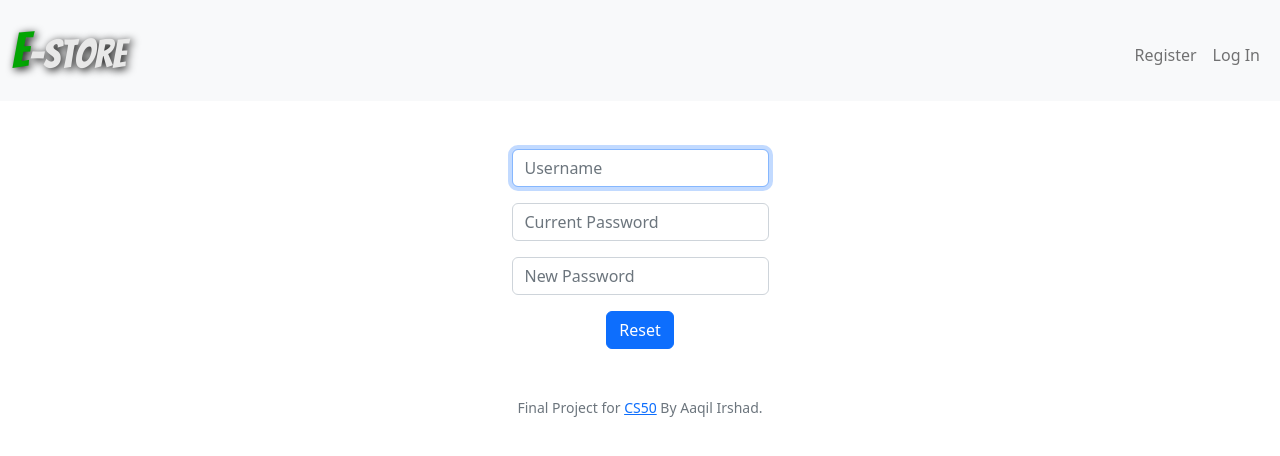
After one commit to Aaqilirshad/project, a Flask app: page /reset in a window 1280 px wide. The commit adds this page. Shown: the top 456 px of the page. Run offline with Flask 2, Linux system fonts and the light colour scheme; some libraries are stand-ins or nearby versions.

Commit message:
added sell wishlist app routes and reset app route

```diff
--- a/app.py
+++ b/app.py
@@ -36,6 +36,16 @@ def after_request(response):
 def index():
     """Home page"""
     return render_template("index.html")
+
+@app.route("/sell")
+@login_required
+def sell():
+    return render_template("sell.html")
+
+@app.route("/wishlist")
+@login_required
+def wishlist():
+    return render_template("wishlist.html")
 
 @app.route("/login", methods=["GET", "POST"])
 def login():
@@ -107,3 +117,34 @@ def logout():
 
     # Redirect user to login form
     return redirect("/")
+
+@app.route("/reset", methods=["GET", "POST"])
+def reset():
+    if request.method == "POST":
+
+        # Ensure username was submitted
+        if not request.form.get("username"):
+            return apology("must provide username", 403)
+
+        # Ensure password was submitted
+        elif not request.form.get("password"):
+            return apology("must provide password", 403)
+
+        # Query database for username
+        rows = db.execute("SELECT * FROM users WHERE username = ?", request.form.get("username"))
+
+        # Ensure username exists and password is correct
+        if len(rows) != 1 or not check_password_hash(rows[0]["hash"], request.form.get("password")):
+            return apology("invalid username and/or password", 403)
+
+        # Ensure new passwors was submitted
+        if not request.form.get("nw_password"):
+            return apology("must provide a new password", 403)
+
+        # update the database for the new password
+        db.execute("UPDATE users SET hash = :nwpw WHERE id = :id", nwpw=generate_password_hash(
+            request.form.get("nw_password"), method='pbkdf2:sha256', salt_length=8), id=rows[0]["id"])
+        return redirect("/login")
+
+    else:
+        return render_template("reset.html")
--- a/templates/layout.html
+++ b/templates/layout.html
@@ -24,7 +24,7 @@
 
        <nav class="navbar navbar-expand-lg bg-light">
         <div class="container-fluid">
-          <a class="navbar-brand" href="/"><span style="font-family: 'Bangers', cursive; font-size:50px; color:green">E</span><span style="font-family: 'Bangers', cursive; font-size:40px; color:gray">-Store</span> </a>
+          <a class="navbar-brand" href="/"><span style="font-family: 'Bangers', cursive; font-size:50px; color:rgb(3, 165, 3); text-shadow: 2px 2px 8px #000000">E</span><span style="font-family: 'Bangers', cursive; font-size:40px; color:rgb(232, 232, 232); text-shadow: 2px 2px 8px #000000">-Store</span> </a>
           <button class="navbar-toggler" type="button" data-bs-toggle="collapse" data-bs-target="#navbarSupportedContent" aria-controls="navbarSupportedContent" aria-expanded="false" aria-label="Toggle navigation">
             <span class="navbar-toggler-icon"></span>
           </button>
@@ -43,10 +43,10 @@
                 </ul>
               </li>
               <li class="nav-item">
-                <a class="nav-link" aria-current="page" href="#"> Sell your item </a>
+                <a class="nav-link" aria-current="page" href="/sell"> Sell your item </a>
               </li>
               <li class="nav-item">
-                <a class="nav-link" href="#"> Wishlist </a>
+                <a class="nav-link" href="/wishlist"> Wishlist </a>
               </li>
 
               <li class="nav-item">
--- /dev/null
+++ b/templates/reset.html
@@ -0,0 +1,18 @@
+{% extends "layout.html" %}
+
+{% block title %} Reset {% endblock %}
+
+{% block main %}
+<form action="/reset" method="post">
+    <div class="mb-3">
+        <input autocomplete="off" autofocus class="form-control mx-auto w-auto" id="username" name="username" placeholder="Username" type="text">
+    </div>
+    <div class="mb-3">
+        <input class="form-control mx-auto w-auto" id="password" name="password" placeholder="Current Password" type="password">
+    </div>
+    <div class="mb-3">
+        <input class="form-control mx-auto w-auto" id="nw_password" name="nw_password" placeholder="New Password" type="password">
+    </div>
+    <button class="btn btn-primary" type="submit">Reset</button>
+</form>
+{% endblock %}
```
Also changed, not shown: templates/sell.html (added, +7 -0 lines), templates/wishlist.html (added, +7 -0 lines), 2 other files.
